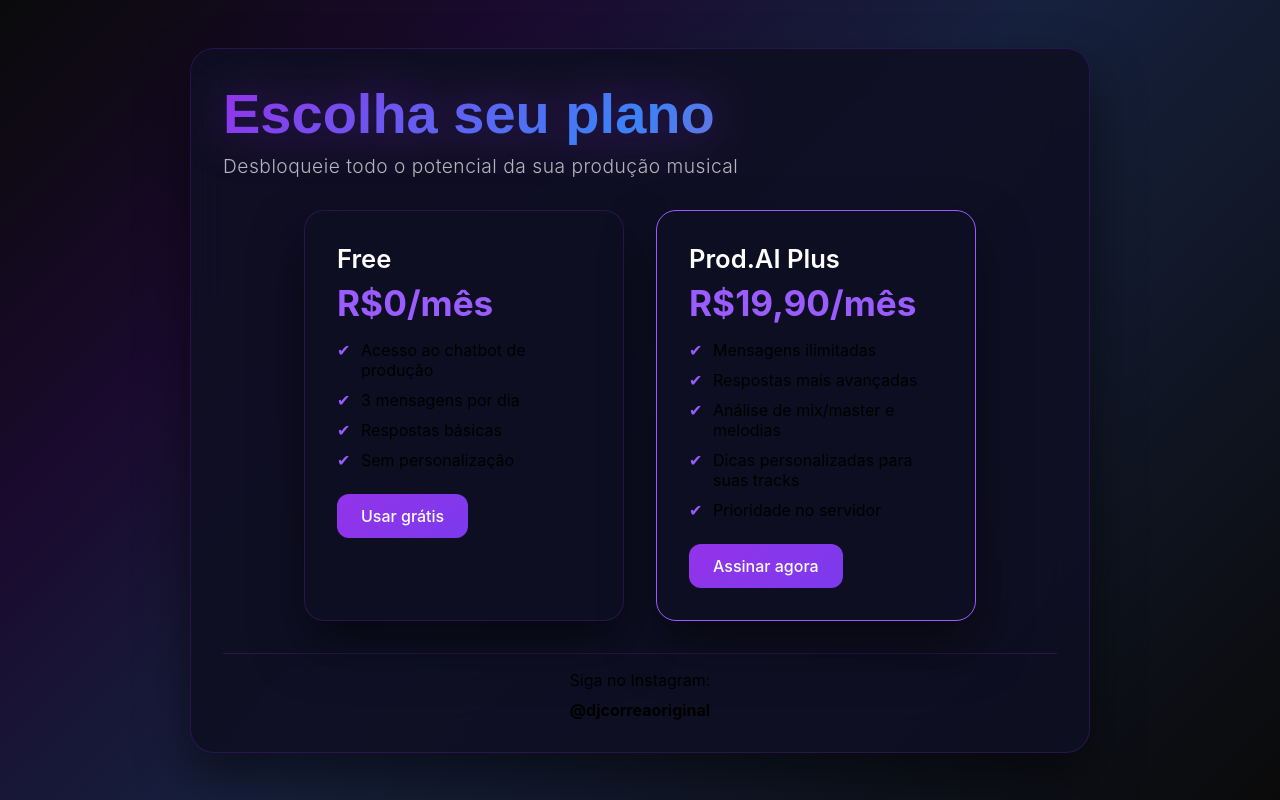
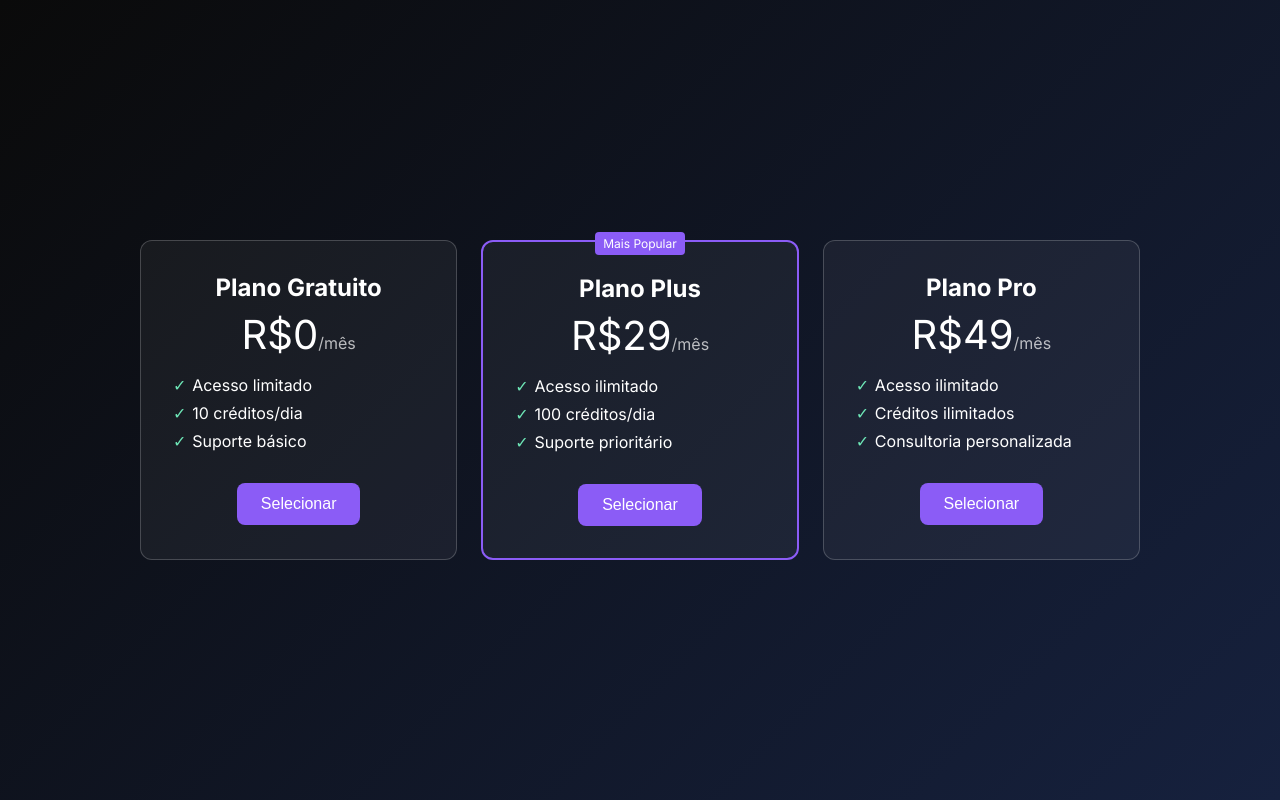
Before and after one commit to djcorrea/prod.ai-novo, a website: page public/planos.html in a window 1280 px wide. Drawn offline with Linux system fonts and the light colour scheme.

```diff
--- a/public/planos.html
+++ b/public/planos.html
@@ -3,132 +3,146 @@
 <head>
   <meta charset="UTF-8" />
   <meta name="viewport" content="width=device-width, initial-scale=1.0"/>
-  <title>Assine o Prod.AI</title>
-  <link rel="stylesheet" href="style.css" />
+  <title>Planos - Prod.AI Plus</title>
+  <!-- Fonte Inter do Google Fonts -->
+  <link href="https://fonts.googleapis.com/css2?family=Inter:wght@300;400;500;600;700&display=swap" rel="stylesheet">
   <style>
-    /* Styles específicos para a página de planos */
+    /* Reset básico */
+    * {
+      margin: 0;
+      padding: 0;
+      box-sizing: border-box;
+    }
+    /* Corpo: fundo gradiente, centralizado */
+    body {
+      font-family: 'Inter', sans-serif;
+      background: linear-gradient(135deg, #0a0a0a 0%, #16213e 100%);
+      color: #fff;
+      min-height: 100vh;
+      display: flex;
+      align-items: center;
+      justify-content: center;
+      padding: 2rem;
+    }
+    /* Container dos cards de plano */
     .plans {
+      display: grid;
+      grid-template-columns: repeat(auto-fit, minmax(260px, 1fr));
+      gap: 1.5rem;
+      width: 100%;
+      max-width: 1000px;
+    }
+    /* Estilo base de cada card */
+    .plan-card {
+      background: rgba(255,255,255,0.05);
+      border: 1px solid rgba(255,255,255,0.2);
+      border-radius: 12px;
+      padding: 2rem;
       display: flex;
-      flex-wrap: wrap;
-      justify-content: center;
-      gap: 2rem;
-      margin-top: 2rem;
+      flex-direction: column;
+      align-items: center;
+      text-align: center;
+      position: relative;
     }
-
-    .plan-box {
-      background: rgba(15, 15, 35, 0.9);
-      border: 1px solid rgba(147, 51, 234, 0.2);
-      border-radius: 20px;
-      padding: 2rem;
-      width: 320px;
-      box-shadow: 0 25px 50px rgba(0, 0, 0, 0.5);
-      transition: transform 0.3s ease;
+    /* Destaque para o plano mais popular */
+    .plan-card.popular {
+      border: 2px solid #8b5cf6;
     }
-    .plan-box:hover {
-      transform: scale(1.03);
+    .plan-card.popular::before {
+      content: 'Mais Popular';
+      position: absolute;
+      top: -10px;
+      background: #8b5cf6;
+      color: #fff;
+      padding: 4px 8px;
+      border-radius: 4px;
+      font-size: 0.75rem;
     }
-
+    /* Título do plano */
     .plan-title {
-      font-size: 1.6rem;
-      font-weight: 600;
-      color: #fff;
+      font-size: 1.5rem;
       margin-bottom: 0.5rem;
     }
-
-    .price {
-      font-size: 2.2rem;
-      font-weight: bold;
-      color: #9b5cff;
+    /* Preço */
+    .plan-price {
+      font-size: 2.5rem;
       margin-bottom: 1rem;
     }
-
-    ul.benefits {
+    .plan-price span {
+      font-size: 1rem;
+      color: rgba(255,255,255,0.7);
+    }
+    /* Lista de funcionalidades */
+    .plan-features {
       list-style: none;
-      padding: 0;
       margin-bottom: 1.5rem;
+      width: 100%;
       text-align: left;
     }
-    ul.benefits li {
-      margin: 10px 0;
+    .plan-features li {
+      margin-bottom: 0.5rem;
+      padding-left: 1.2rem;
       position: relative;
-      padding-left: 1.5rem;
     }
-    ul.benefits li::before {
-      content: "✔";
+    .plan-features li::before {
+      content: '✓';
       position: absolute;
       left: 0;
-      color: #9b5cff;
+      color: #6ee7b7;
     }
-
-    .btn {
-      display: inline-block;
+    /* Botão de seleção */
+    .plan-button {
       padding: 0.75rem 1.5rem;
-      background: linear-gradient(135deg, #9333ea, #7c3aed);
-      color: #ffffff;
-      font-weight: 500;
+      border: none;
+      border-radius: 8px;
+      background: #8b5cf6;
+      color: #fff;
       font-size: 1rem;
-      text-decoration: none;
-      border-radius: 12px;
-      transition: background 0.3s ease;
+      cursor: pointer;
+      transition: background 0.3s;
     }
-    .btn:hover {
-      background: linear-gradient(135deg, #7c3aed, #9333ea);
-    }
-
-    /* Responsividade */
-    @media (max-width: 700px) {
-      .plans {
-        flex-direction: column;
-        align-items: center;
-      }
-      .plan-box {
-        width: 100%;
-        max-width: 400px;
-      }
+    .plan-button:hover {
+      background: #7c3aed;
     }
   </style>
 </head>
 <body>
-  <div class="container fade-in">
-    <h1 class="logo">Escolha seu plano</h1>
-    <p class="subtitle">Desbloqueie todo o potencial da sua produção musical</p>
-
-    <div class="plans">
-      <!-- Plano Grátis -->
-      <div class="plan-box">
-        <div class="plan-title">Free</div>
-        <div class="price">R$0/mês</div>
-        <ul class="benefits">
-          <li>Acesso ao chatbot de produção</li>
-          <li>3 mensagens por dia</li>
-          <li>Respostas básicas</li>
-          <li>Sem personalização</li>
-        </ul>
-        <a href="index.html" class="btn">Usar grátis</a>
-      </div>
-
-      <!-- Plano Plus -->
-      <div class="plan-box" style="border-color: #9b5cff;">
-        <div class="plan-title">Prod.AI Plus</div>
-        <div class="price">R$19,90/mês</div>
-        <ul class="benefits">
-          <li>Mensagens ilimitadas</li>
-          <li>Respostas mais avançadas</li>
-          <li>Análise de mix/master e melodias</li>
-          <li>Dicas personalizadas para suas tracks</li>
-          <li>Prioridade no servidor</li>
-        </ul>
-        <!-- Link de SANDBOX: substitua TEST_PREAPPROVAL_PLAN_ID pelo ID de teste -->
-        <a
-          href="https://sandbox.mercadopago.com.br/subscriptions/checkout?preapproval_plan_id=TEST_PREAPPROVAL_PLAN_ID"
-          target="_blank"
-          rel="noopener noreferrer"
-          class="btn"
-        >
-          Assinar agora
-        </a>
-      </div>
+  <div class="plans">
+    <!-- Plano Gratuito -->
+    <div class="plan-card">
+      <h2 class="plan-title">Plano Gratuito</h2>
+      <p class="plan-price">R$0<span>/mês</span></p>
+      <ul class="plan-features">
+        <li>Acesso limitado</li>
+        <li>10 créditos/dia</li>
+        <li>Suporte básico</li>
+      </ul>
+      <button class="plan-button">Selecionar</button>
     </div>
 
-    <div class="footer">
-      Siga no Instagram: <strong>@djcorreaoriginal</strong>
+    <!-- Plano Plus (mais popular) -->
+    <div class="plan-card popular">
+      <h2 class="plan-title">Plano Plus</h2>
+      <p class="plan-price">R$29<span>/mês</span></p>
+      <ul class="plan-features">
+        <li>Acesso ilimitado</li>
+        <li>100 créditos/dia</li>
+        <li>Suporte prioritário</li>
+      </ul>
+      <button class="plan-button">Selecionar</button>
+    </div>
+
+    <!-- Plano Pro -->
+    <div class="plan-card">
+      <h2 class="plan-title">Plano Pro</h2>
+      <p class="plan-price">R$49<span>/mês</span></p>
+      <ul class="plan-features">
+        <li>Acesso ilimitado</li>
+        <li>Créditos ilimitados</li>
+        <li>Consultoria personalizada</li>
+      </ul>
+      <button class="plan-button">Selecionar</button>
+    </div>
+  </div>
+</body>
+</html>
```
